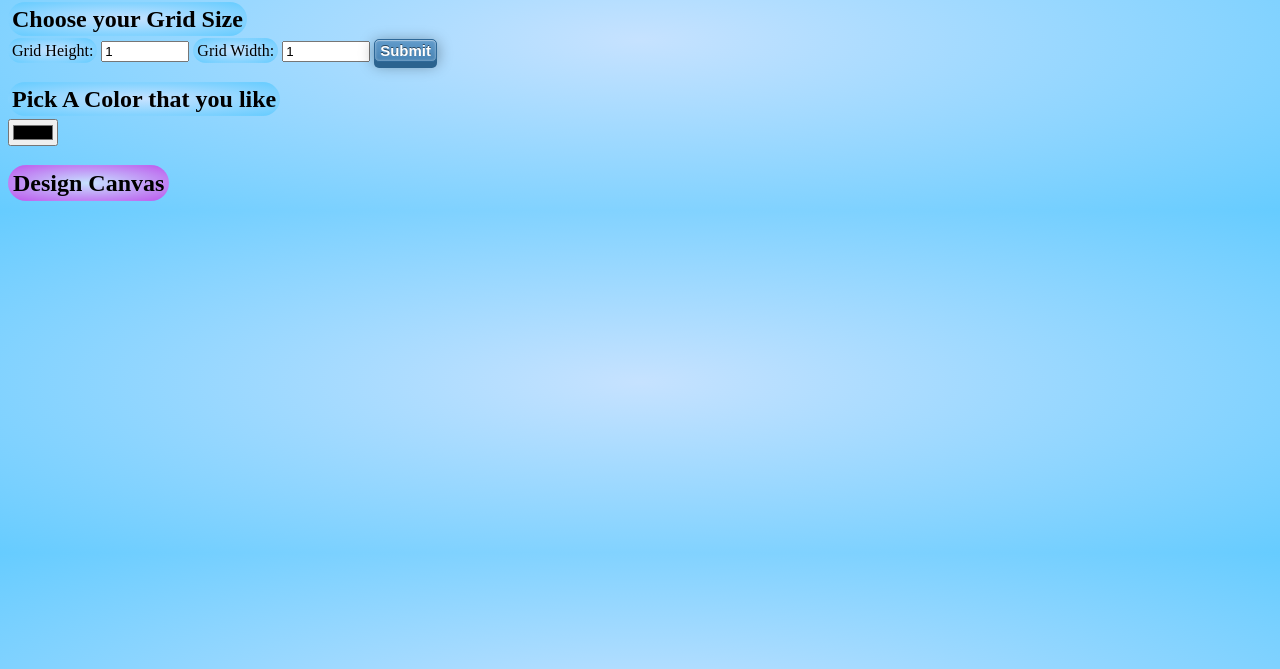
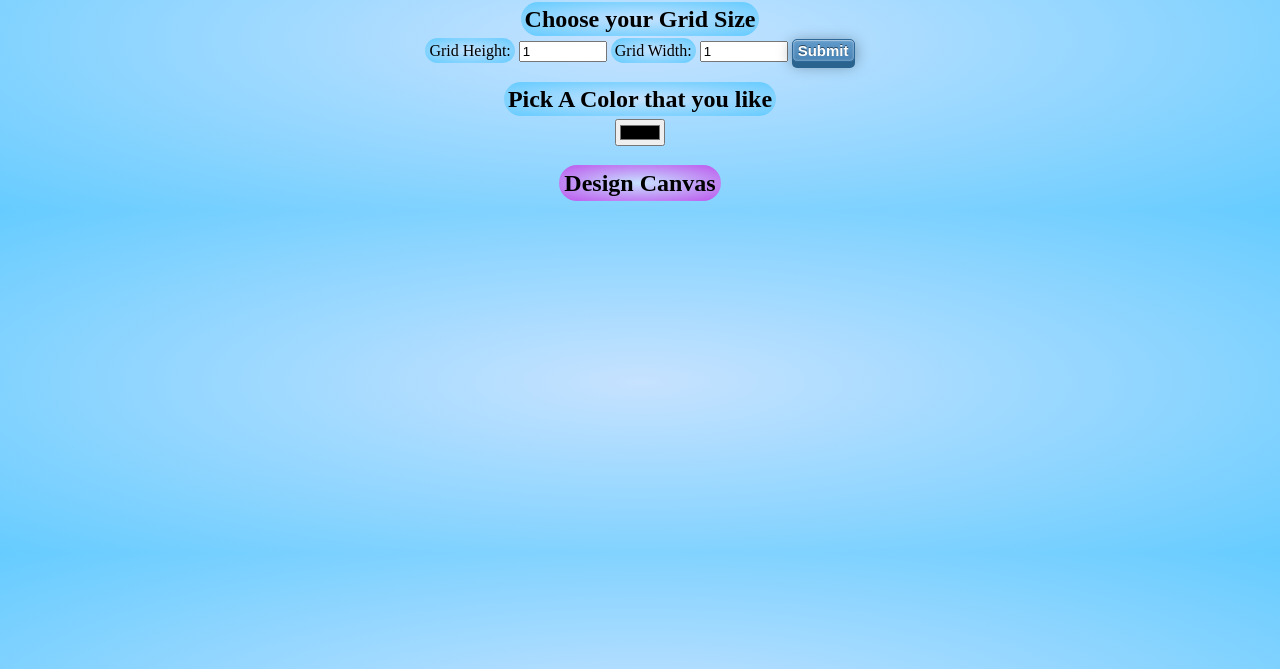
Before and after one commit to AkinolaVictor/UdacityProject, a plain HTML site: page index.html in a window 1280 px wide. Shown: the part 131-800 px from the top of the page. Drawn offline with nearby package versions, Linux system fonts and the light colour scheme.

Commit message:
Update styles.css

```diff
--- a/styles.css
+++ b/styles.css
@@ -1,5 +1,5 @@
 body {
-    text-align: centre;
+    text-align: center;
      background: #466368;
      background: radial-gradient(#c6e2ff, #66ccff);
 }
```
